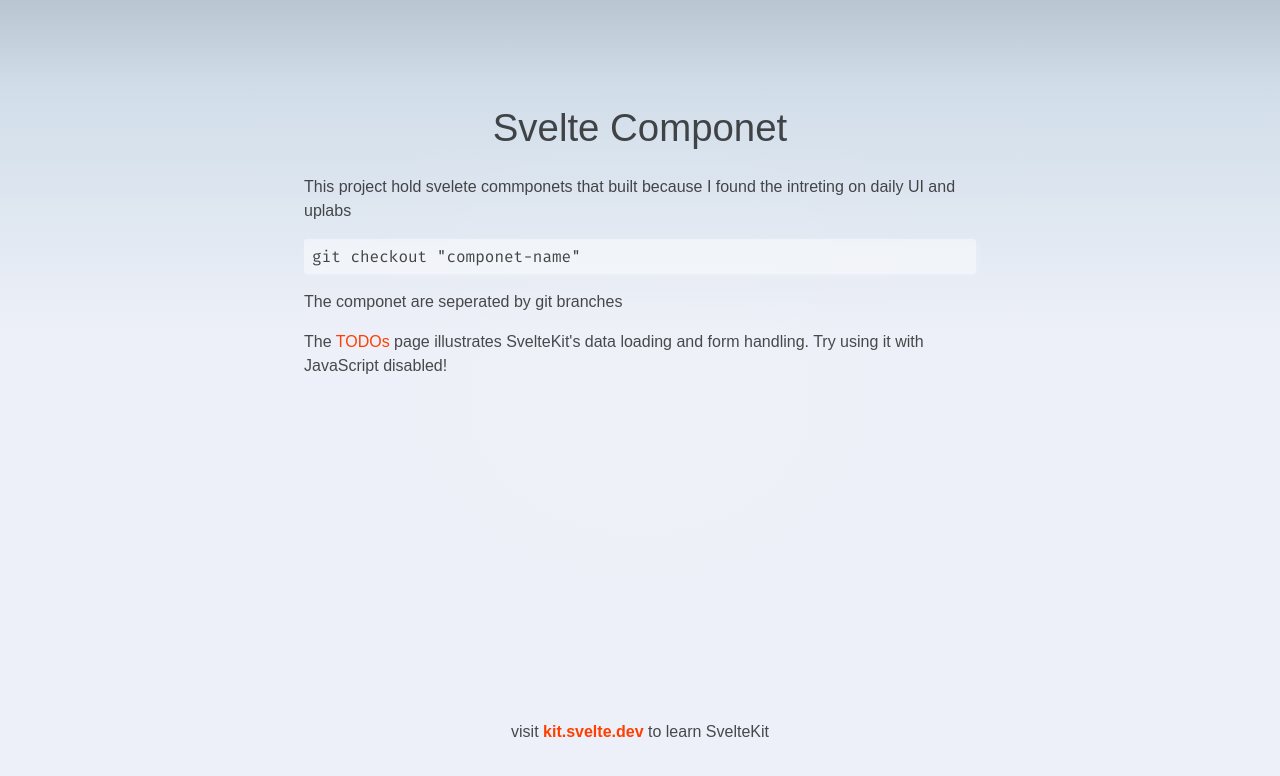
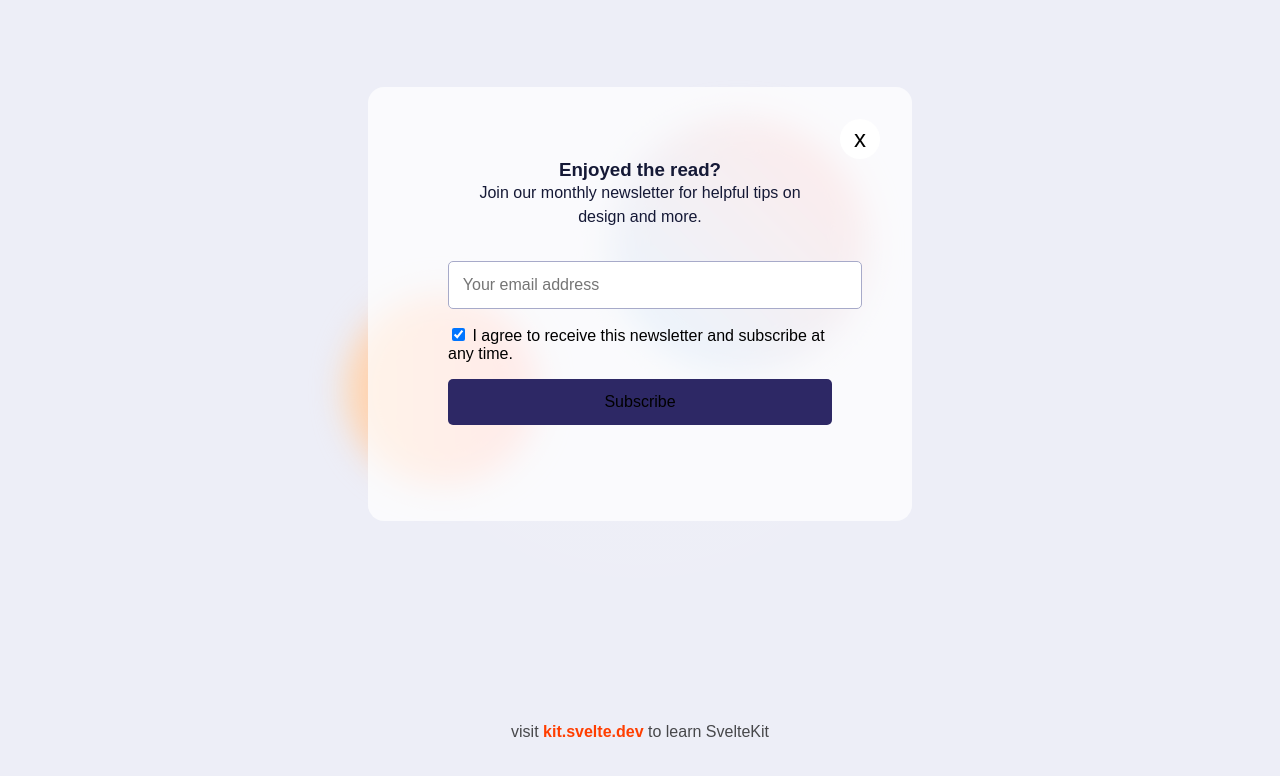
Before and after one commit to h3ndry/svelte-components, a Svelte app: page / in a window 1280 px wide. Built offline with nearby package versions, Linux system fonts and the light colour scheme.

Commit message:
add suscribe pop up ui

```diff
--- a/package.json
+++ b/package.json
@@ -20,9 +20,10 @@
     "eslint-plugin-svelte3": "^3.2.0",
     "prettier": "~2.2.1",
     "prettier-plugin-svelte": "^2.2.0",
+    "sass": "^1.35.1",
     "svelte": "^3.34.0",
     "svelte-check": "^2.0.0",
-    "svelte-preprocess": "^4.0.0",
+    "svelte-preprocess": "^4.7.3",
     "tslib": "^2.0.0",
     "typescript": "^4.0.0"
   },
--- a/src/app.css
+++ b/src/app.css
@@ -5,7 +5,7 @@
 		Cantarell, 'Open Sans', 'Helvetica Neue', sans-serif;
 	--font-mono: 'Fira Mono', monospace;
 	--pure-white: #ffffff;
-	--primary-color: #b9c6d2;
+	--primary-color: #EDEEF7;
 	--secondary-color: #d0dde9;
 	--tertiary-color: #edf0f8;
 	--accent-color: #ff3e00;
@@ -20,12 +20,12 @@ body {
 	min-height: 100vh;
 	margin: 0;
 	background-color: var(--primary-color);
-	background: linear-gradient(
-		180deg,
-		var(--primary-color) 0%,
-		var(--secondary-color) 10.45%,
-		var(--tertiary-color) 41.35%
-	);
+	/* background: linear-gradient( */
+	/* 	180deg, */
+	/* 	var(--primary-color) 0%, */
+	/* 	var(--secondary-color) 10.45%, */
+	/* 	var(--tertiary-color) 41.35% */
+	/* ); */
 }
 
 body::before {
--- /dev/null
+++ b/src/lib/SuscribePopUp/index.svelte
@@ -0,0 +1,72 @@
+<script lang="ts" charset="utf-8">
+</script>
+
+<div class="container">
+    <button class="btn-close">x</button>
+	<h3>Enjoyed the read?</h3>
+	<p>Join our monthly newsletter for helpful tips on design and more.</p>
+
+	<form action="" method="get" class="form">
+		<div class="form-group">
+			<label hidden for="email">Enter your email: </label>
+			<input class='email-input' placeholder="Your email address" type="email" name="email" id="email" required />
+		</div>
+		<div class="form-group">
+			<input type="checkbox" id="scales" name="scales" checked />
+			<label for="scales">I agree to receive this newsletter and subscribe at any time.</label>
+		</div>
+            <button class="btn-submit" type="submit" >Subscribe</button>
+	</form>
+</div>
+
+<style>
+
+    .container {
+        margin: 0 auto;
+        width: 30rem;
+        padding: 2rem;
+        background-color: rgba(255, 255, 255, .73);
+        display: grid;
+        justify-items: center;
+        border-radius: 1rem;
+    }
+    .btn-close {
+        background-color: white;
+        border: none;
+        display: block;
+        font-size: 1.5rem;
+        /* padding: .5rem; */
+        width: 2.5rem;
+        height: 2.5rem;
+        line-height: 0;
+        border-radius: 50%;
+        justify-self: end;
+        align-self: center;
+    }
+
+    h3, p {
+        color: #151936;
+        text-align: center;
+        width: 70%;
+        margin: 0;
+    }
+    .form {
+        width: 80%;
+        padding: 2rem 0 4rem 0;
+        display: grid;
+        grid-gap: 1rem;
+    }
+    .form .email-input {
+        width: 100%;
+        padding: 0.862rem;
+        border-radius: 5px;
+        border: solid 1px #A7AAC9;
+    }
+    .btn-submit {
+        background: #2D2865;
+        border-radius: 5px;
+        padding: 0.862rem;
+        border: none;
+    }
+
+</style>
--- a/src/routes/__layout.svelte
+++ b/src/routes/__layout.svelte
@@ -1,5 +1,5 @@
 <script lang="ts">
-	import Header from '$lib/Header/index.svelte';
+	/* import Header from '$lib/Header/index.svelte'; */
 	import '../app.css';
 </script>
 
--- a/src/routes/index.svelte
+++ b/src/routes/index.svelte
@@ -1,5 +1,6 @@
 <script context="module">
 	import { browser, dev } from '$app/env';
+	import SuscribePopUp from '$lib/SuscribePopUp/index.svelte';
 
 	// we don't need any JS on this page, though we'll load
 	// it in dev so that we get hot module replacement...
@@ -18,32 +19,44 @@
 	<title>About</title>
 </svelte:head>
 
-<div class="content">
-	<h1>Svelte Componet</h1>
-
-	<p>
-    This project hold svelete commponets that built because I found the intreting on
-    daily UI and uplabs
-
-	</p>
-
-	<!-- TODO lose the @next! -->
-	<pre>git checkout "componet-name"</pre>
-
-	<p>
-        The componet are seperated by git branches
-	</p>
-
-	<p>
-		The <a href="/todos">TODOs</a> page illustrates SvelteKit's data loading and form handling. Try using
-		it with JavaScript disabled!
-	</p>
+<div class="container">
+	<span class="oval oval-big" />
+	<span class="oval oval-small" />
+	<SuscribePopUp />
 </div>
 
 <style>
-	.content {
-		width: 100%;
-		max-width: var(--column-width);
-		margin: var(--column-margin-top) auto 0 auto;
+	.container {
+		position: relative;
+        min-height: 72vh;
+        /* background-color: red; */
+        display: grid;
+        align-content: center;
+	}
+
+	.oval {
+		border-radius: 50%;
+		position: absolute;
+		display: block;
+		z-index: -1;
+		filter: blur(1rem);
+	}
+
+	.oval.oval-small {
+		height: 12rem;
+		width: 12rem;
+		background: linear-gradient(90deg, #ffd7ae, #ffb3af);
+        transform: translate(-50%,-50%);
+        top: 65%;
+        left: 30%;
+	}
+
+	.oval.oval-big {
+		background: linear-gradient(45deg, #aadbff, #ffb3af);
+        top: 40%;
+        left: 60%;
+		height: 16rem;
+        transform: translate(-50%,-50%);
+		width: 16rem;
 	}
 </style>
```
Also changed, not shown: 1 other file.
